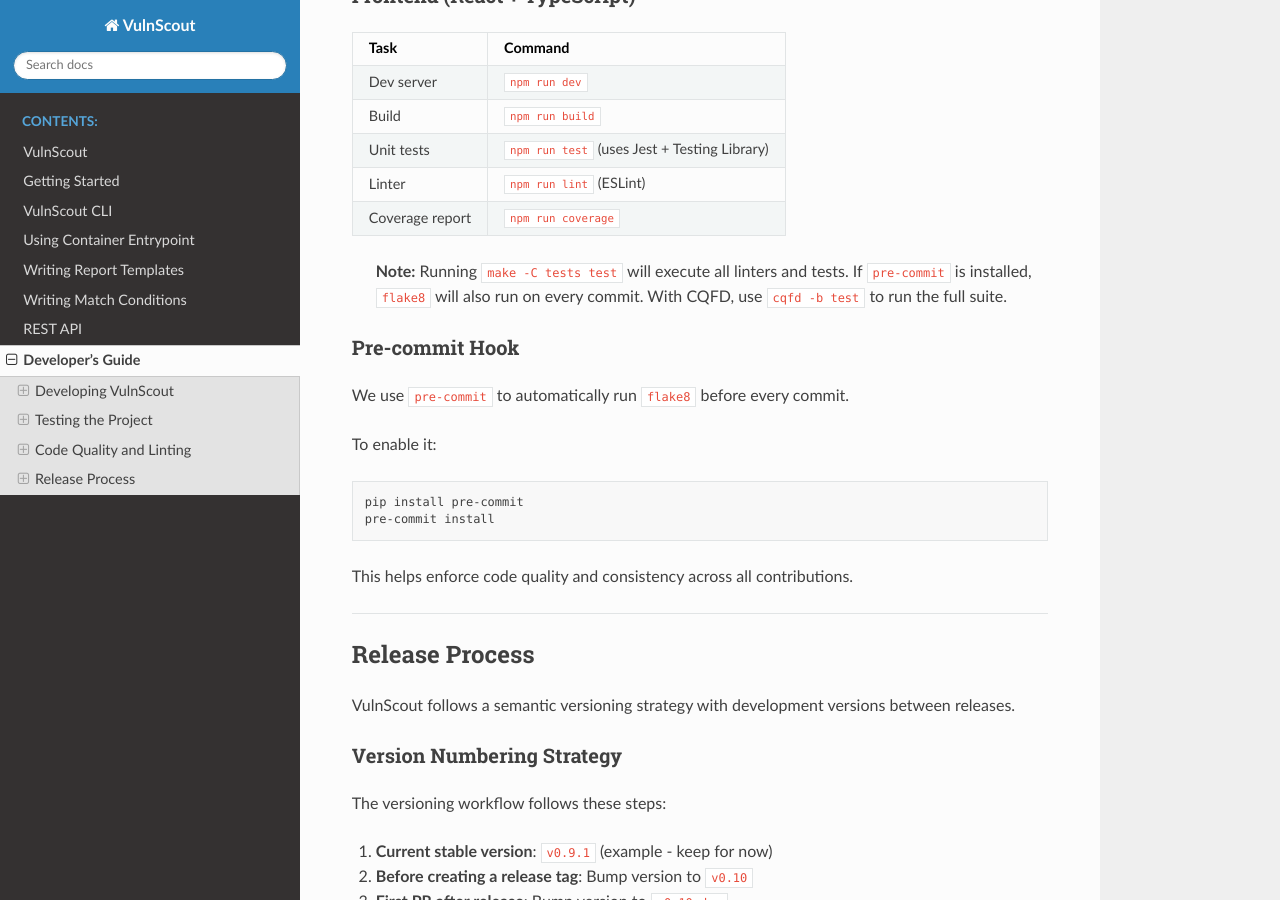
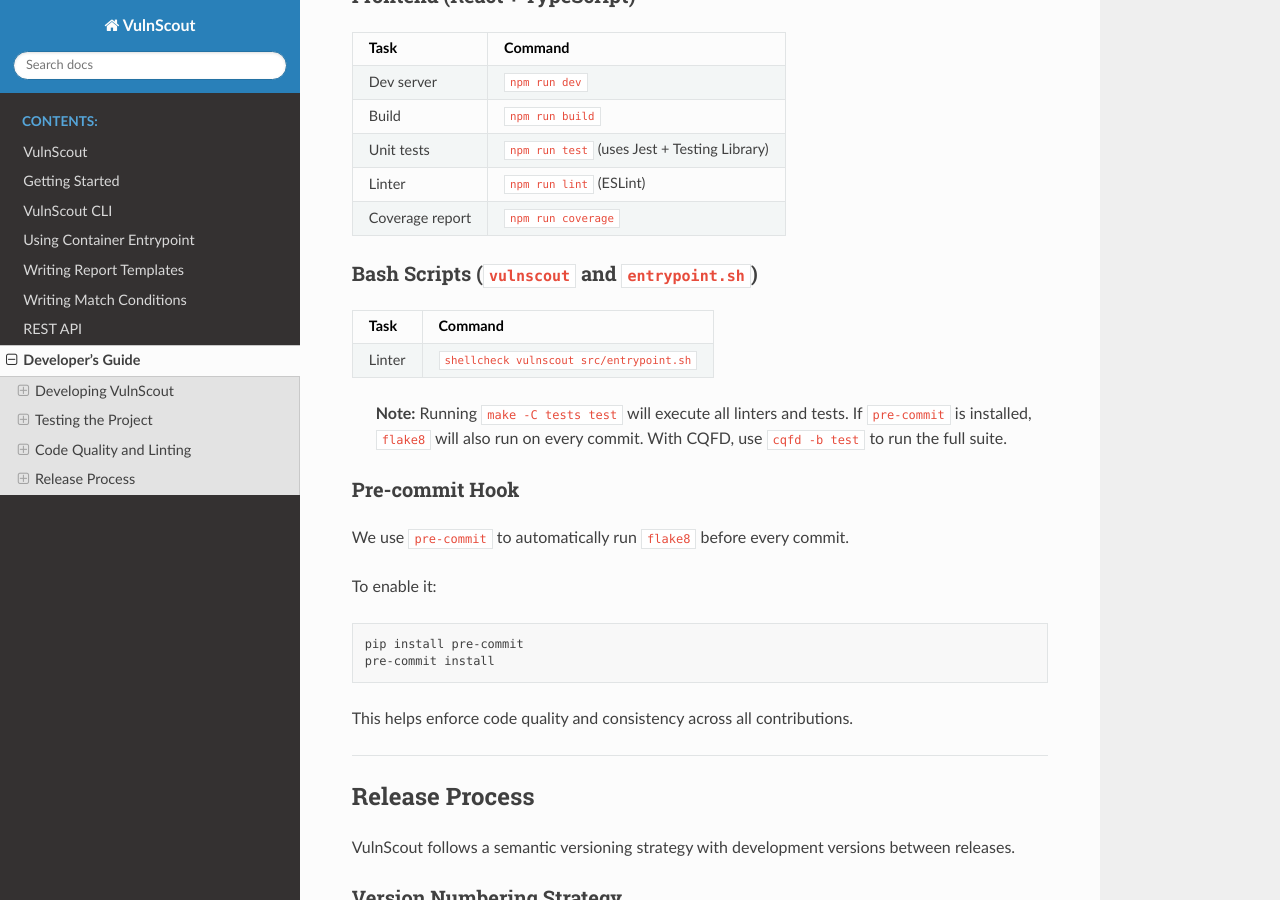
Before and after one commit to savoirfairelinux/vulnscout, a Sphinx documentation site: the page built from doc/source/dev_guide.md, in a window 1280 px wide and 900 px high, scrolled down 4960 px. Built offline with Sphinx 7.4.7 and the Read the Docs theme 3.1.0, drawn with Linux system fonts in a browser that asks for light colours.

Commit message:
shellcheck: added pre-commit and test
Signed-off-by: Youenn Le Jeune <youenn.lejeune@savoirfairelinux.com>

```diff
--- a/doc/source/dev_guide.md
+++ b/doc/source/dev_guide.md
@@ -224,6 +224,13 @@
 | Linter | `npm run lint` (ESLint) |
 | Coverage report | `npm run coverage` |
 
+### Bash Scripts (`vulnscout` and `entrypoint.sh`)
+
+| Task | Command |
+|------|---------|
+| Linter | `shellcheck vulnscout src/entrypoint.sh` |
+
+
 > **Note:** Running `make -C tests test` will execute all linters and tests. If `pre-commit` is installed, `flake8` will also run on every commit. With CQFD, use `cqfd -b test` to run the full suite.
 
 ### Pre-commit Hook
```
Also changed, not shown: .pre-commit-config.yaml, 2 other files.
